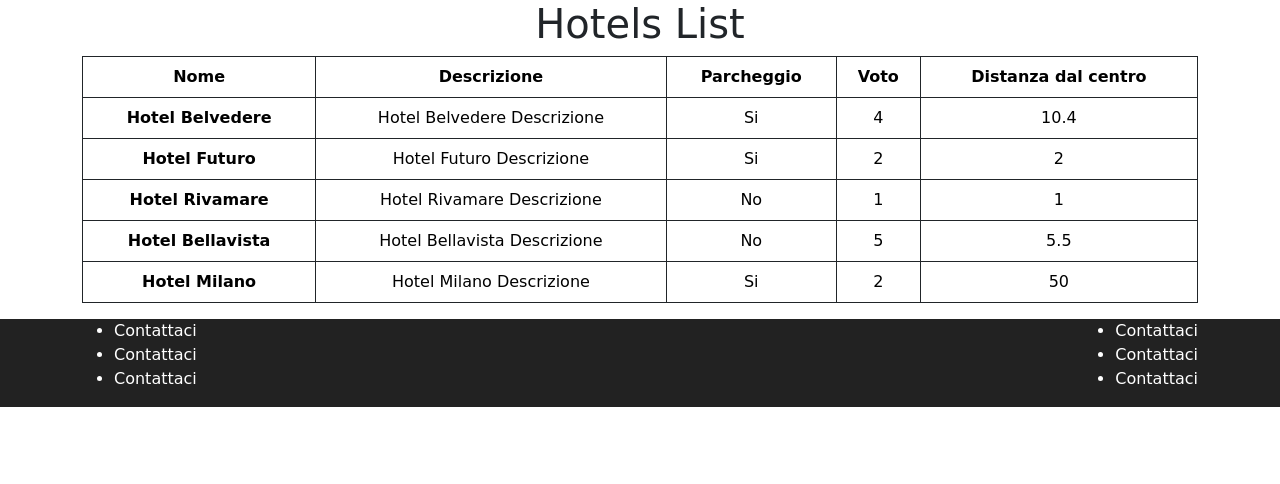
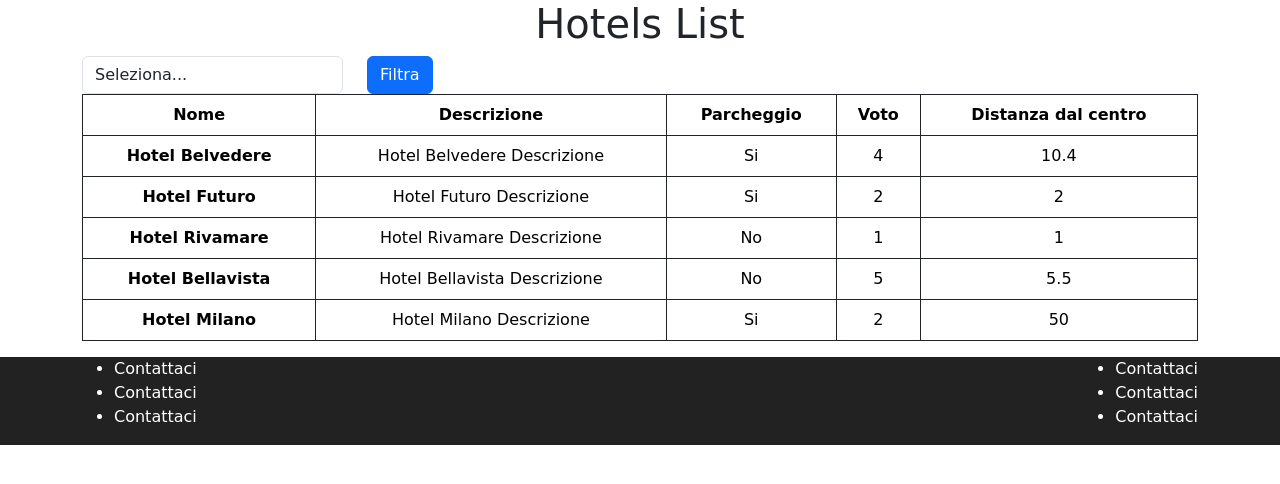
Before and after one commit to fabiomuzzu/php-hotel, a PHP site: page / in a window 1280 px wide. Shown: the part 56-540 px from the top of the page. Run offline with PHP 8.4, Linux system fonts and the light colour scheme.

Commit message:
added option in form

```diff
--- a/index.php
+++ b/index.php
@@ -61,12 +61,19 @@
             <div class="col-12">
                 <h1 class="text-center">Hotels List</h1>
             </div>
-            <div class="col-12">
-                <form action="./index.php" method="GET">
-
-
-                </form>
-            </div>
+            <form action="./index.php" method="GET">
+                <div class="row">
+                    <div class="col-3">
+                        <select name="parcheggio" id="parcheggio" class="form-control">
+                            <option value="">Seleziona...</option>
+                            <option value="parcheggio">Parcheggio disponibile</option>
+                        </select>
+                    </div>
+                    <div class="col-3">
+                        <button type="submit" class="btn bmtn-s btn-primary">Filtra</button>
+                    </div>
+                </div>
+            </form>
             <div class="col-12">
                 <table class="table table-bordered border-dark">
                     <thead class="text-center">
```
